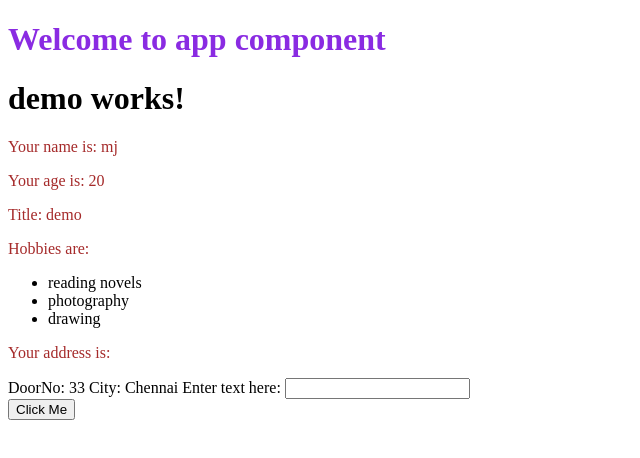
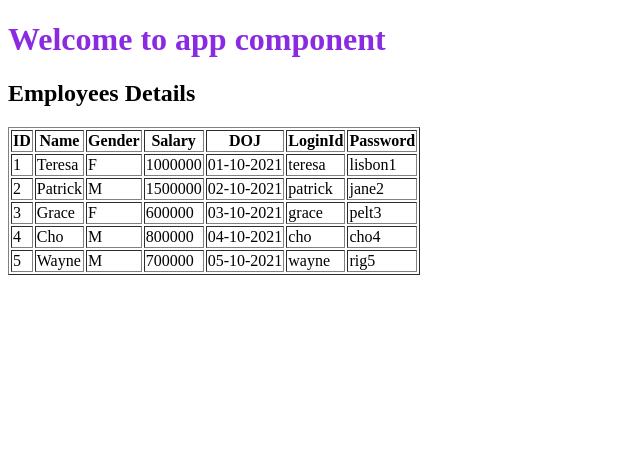
Before and after one commit to mahjabeen-a/Angular-demo, an Angular app: page / in a window 1280 px wide. Shown: the top 458 px of the page, without its empty margins (0-640 px from the left). Built offline with nearby package versions, Linux system fonts and the light colour scheme.

Commit message:
Hw 1 - Employees added

```diff
--- a/src/app/app.component.html
+++ b/src/app/app.component.html
@@ -1,3 +1,4 @@
 <h1>Welcome to app component</h1>
-<app-demo></app-demo>
-<!--<app-login></app-login>-->
+<!--<app-demo></app-demo>
+<app-login></app-login>-->
+<app-employee></app-employee>
--- a/src/app/app.module.ts
+++ b/src/app/app.module.ts
@@ -6,12 +6,14 @@ import { AppRoutingModule } from './app-routing.module';
 import { AppComponent } from './app.component';
 import { DemoComponent } from './demo/demo.component';
 import { LoginComponent } from './login/login.component';
+import { EmployeeComponent } from './employee/employee.component';
 
 @NgModule({
   declarations: [
     AppComponent,
     DemoComponent,
-    LoginComponent
+    LoginComponent,
+    EmployeeComponent
   ],
   imports: [
     BrowserModule,
--- /dev/null
+++ b/src/app/employee/employee.component.html
@@ -0,0 +1,23 @@
+<div>
+    <h2>Employees Details</h2>
+    <table border="1px">
+      <tr>
+        <th>ID</th>
+        <th>Name</th>
+        <th>Gender</th>
+        <th>Salary</th>
+        <th>DOJ</th>
+        <th>LoginId</th>
+        <th>Password</th>
+      </tr>
+      <tr *ngFor="let employee of employees">
+        <td>{{employee.id}}</td>
+        <td>{{employee.name}}</td>
+        <td>{{employee.gender}}</td>
+        <td>{{employee.salary}}</td>
+        <td>{{employee.DOJ}}</td>
+        <td>{{employee.loginId}}</td>
+        <td>{{employee.password}}</td>
+      </tr>
+    </table>
+  </div>
--- /dev/null
+++ b/src/app/employee/employee.component.ts
@@ -0,0 +1,23 @@
+import { Component, OnInit } from '@angular/core';
+
+@Component({
+  selector: 'app-employee',
+  templateUrl: './employee.component.html',
+  styleUrls: ['./employee.component.css']
+})
+export class EmployeeComponent implements OnInit {
+  employees: any[];
+
+  constructor() {
+    this.employees = [ {id: 1, name: "Teresa", gender: 'F', salary: 1000000, DOJ: "01-10-2021", loginId: "teresa", password: "lisbon1"},
+                      {id: 2, name: "Patrick", gender: 'M', salary: 1500000, DOJ: "02-10-2021", loginId: "patrick", password: "jane2"},
+                      {id: 3, name: "Grace", gender: 'F', salary: 600000, DOJ: "03-10-2021", loginId: "grace", password: "pelt3"},
+                      {id: 4, name: "Cho", gender: 'M', salary: 800000, DOJ: "04-10-2021", loginId: "cho", password: "cho4"},
+                      {id: 5, name: "Wayne", gender: 'M', salary: 700000, DOJ: "05-10-2021", loginId: "wayne", password: "rig5"}
+                    ];
+  }
+
+  ngOnInit(): void {
+  }
+
+}
```
Also changed, not shown: src/app/employee/employee.component.css (added).
